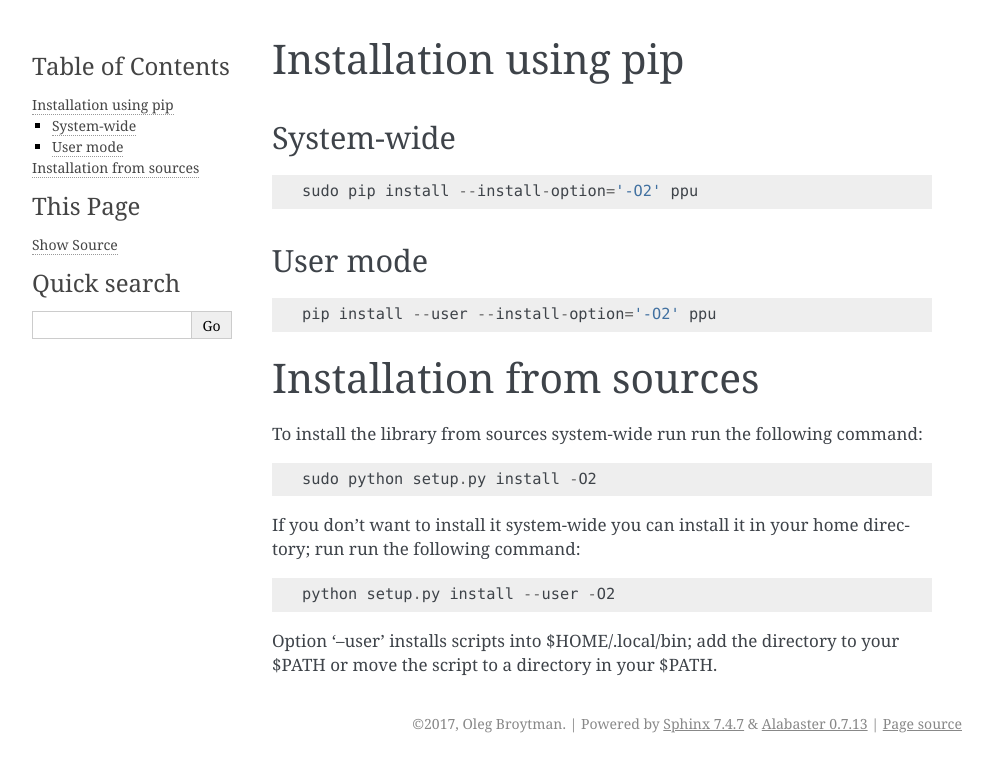
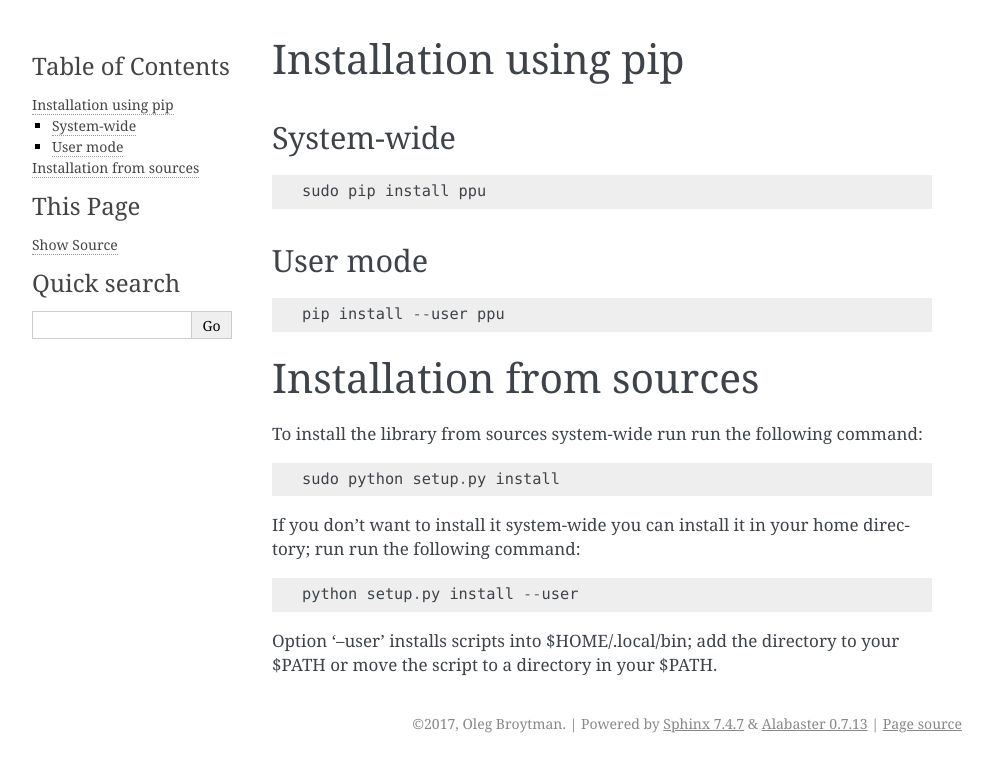
Before and after one commit to phdru/ppu, a Sphinx documentation site: the page built from docs/install.rst, in a window 1280 px wide. Shown: the top 772 px of the page, without its empty margins (148-1141 px from the left). Built offline with Sphinx 7.4.7, drawn with Linux system fonts in a browser that asks for light colours.

Commit message:
Docs: Remove -O2 from installation instructions
[skip ci]

```diff
--- a/docs/install.rst
+++ b/docs/install.rst
@@ -6,14 +6,14 @@ System-wide
 
 ::
 
-    sudo pip install --install-option='-O2' ppu
+    sudo pip install ppu
 
 User mode
 ---------
 
 ::
 
-    pip install --user --install-option='-O2' ppu
+    pip install --user ppu
 
 Installation from sources
 =========================
@@ -23,14 +23,14 @@ command:
 
 ::
 
-    sudo python setup.py install -O2
+    sudo python setup.py install
 
 If you don't want to install it system-wide you can install it in your
 home directory; run run the following command:
 
 ::
 
-    python setup.py install --user -O2
+    python setup.py install --user
 
 Option '--user' installs scripts into $HOME/.local/bin;
 add the directory to your $PATH or move the script to a directory in your
```
